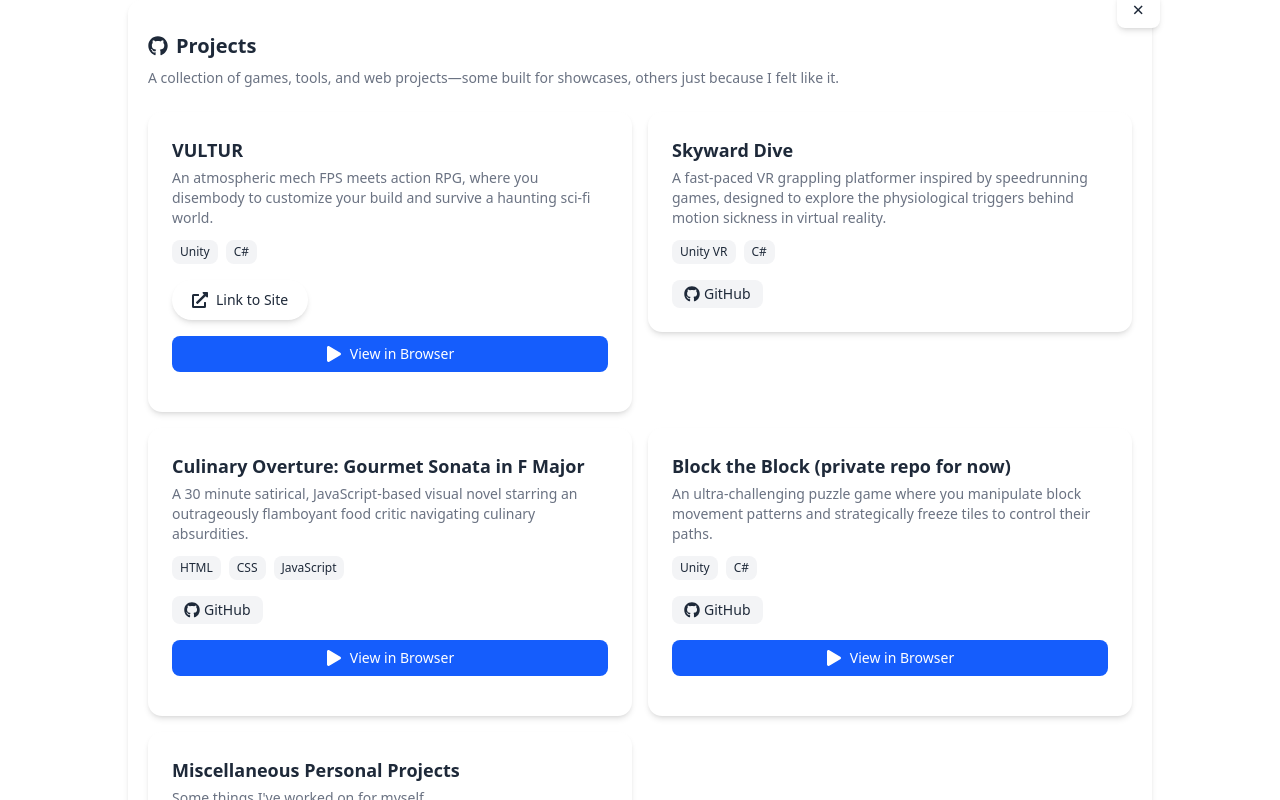
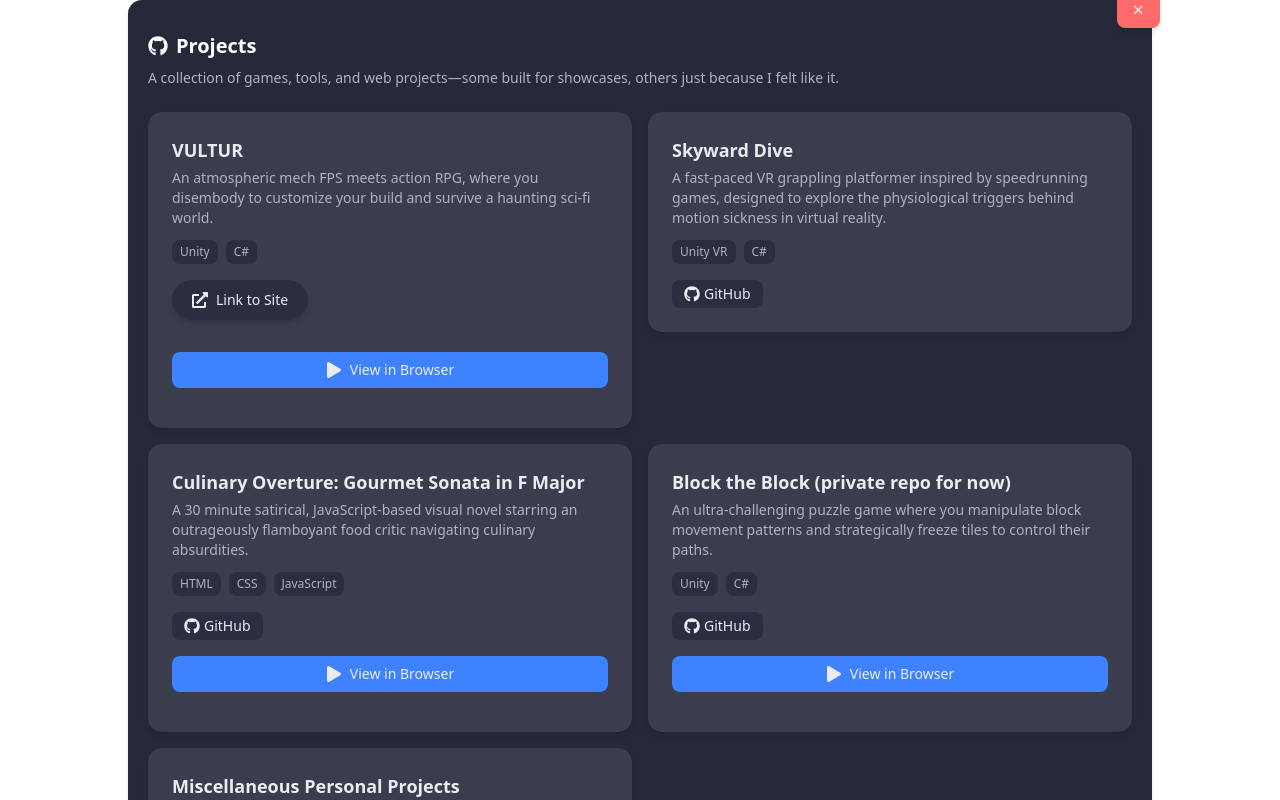
Before and after one commit to KerryLin11/portfolio, a React (Vite) app in the folder my-portfolio/: page /projects in a window 1280 px wide. Built offline with nearby package versions, Linux system fonts and the light colour scheme.

Commit message:
added component dark mode theme

```diff
--- a/my-portfolio/index.html
+++ b/my-portfolio/index.html
@@ -1,5 +1,5 @@
 <!doctype html>
-<html lang="en">
+<html lang="en" class="dark">
 
 <head>
   <meta charset="UTF-8" />
--- a/my-portfolio/src/components/mindmap buttons/ProjectCard.tsx
+++ b/my-portfolio/src/components/mindmap buttons/ProjectCard.tsx
@@ -1,7 +1,6 @@
 import { useState } from 'react';
 import { FaGithub, FaExternalLinkAlt, FaPlay } from 'react-icons/fa';
 import type { Project } from './Types';
-
 
 const ProjectCard = ({
     project,
@@ -9,47 +8,67 @@ const ProjectCard = ({
 }: { project: Project, forceShowPlayer?: boolean }) => {
 
     const [showPlayer, setShowPlayer] = useState(false);
-
     const shouldShowPlayer = forceShowPlayer || showPlayer;
 
     return (
-        <div className="bg-white rounded-xl shadow-md p-6 text-left text-gray-800 ">
+        <div
+            className="rounded-xl shadow-md p-6 text-left"
+            style={{
+                backgroundColor: 'var(--muted)',
+                color: 'var(--card-foreground)',
+            }}
+        >
             <h3 className="text-lg font-semibold mb-1">{project.title}</h3>
-            <p className="text-sm text-gray-500 mb-3">{project.description}</p>
+            <p className="text-sm mb-3" style={{ color: 'var(--muted-foreground)' }}>
+                {project.description}
+            </p>
 
             {project.tags && (
                 <div className="flex flex-wrap gap-2 mb-4">
                     {project.tags.map((tag, index) => (
                         <span
                             key={index}
-                            className="bg-gray-100 text-xs px-2 py-1 rounded-md hover:bg-gray-200"
+                            className="text-xs px-2 py-1 rounded-md transition-all"
+                            style={{
+                                backgroundColor: 'var(--input)',
+                                color: 'var(--muted-foreground)',
+                            }}
                         >
                             {tag}
                         </span>
                     ))}
                 </div>
             )}
-            {project.type === 'embed' || project.type === 'embedLarge' && project.src ? (
+
+            {project.type === 'embed' || (project.type === 'embedLarge' && project.src) ? (
                 <>
                     {project.live && (
                         <a
                             href={project.live}
                             target="_blank"
                             rel="noopener noreferrer"
-                            className="inline-flex items-center justify-center gap-2 px-5 py-2.5 rounded-full bg-gradient-to-r  text-sm font-medium shadow-md hover:from-gray-100 hover:to-gray-200 transition-all duration-200 mb-4"
+                            className="inline-flex items-center justify-center gap-2 px-5 py-2.5 rounded-full text-sm font-medium shadow-md transition-all duration-200 mb-4 hover:scale-105 hover:shadow-lg"
+                            style={{
+                                background: 'var(--input)',
+                                color: 'var(--foreground)',
+                            }}
                         >
                             <FaExternalLinkAlt className="w-4 h-4" />
                             Link to Site
                         </a>
                     )}
 
-                    <div className="flex gap-3 text-sm">
+                    <div className="flex gap-3 text-sm mb-4">
                         {project.github && (
                             <a
                                 href={project.github}
                                 target="_blank"
                                 rel="noopener noreferrer"
-                                className="flex items-center gap-1 px-3 py-1 bg-gray-100 rounded-md hover:bg-gray-200 mb-4"
+                                className="flex items-center gap-1 px-3 py-1 rounded-md transition-all"
+                                style={{
+                                    backgroundColor: 'var(--input)',
+                                    color: 'var(--foreground)',
+                                }}
                             >
                                 <FaGithub className="w-4 h-4" />
                                 GitHub
@@ -60,7 +79,11 @@ const ProjectCard = ({
                     {!shouldShowPlayer ? (
                         <button
                             onClick={() => setShowPlayer(true)}
-                            className="w-full flex items-center justify-center gap-2 px-4 py-2 mb-4 text-sm bg-blue-600 text-white rounded-md hover:bg-blue-700 transition"
+                            className="w-full flex items-center justify-center gap-2 px-4 py-2 mb-4 text-sm rounded-md transition"
+                            style={{
+                                backgroundColor: 'var(--button)',
+                                color: 'var(--foreground)',
+                            }}
                         >
                             <FaPlay className="w-4 h-4" />
                             View in Browser
@@ -71,15 +94,13 @@ const ProjectCard = ({
                                 frameBorder={0}
                                 src={project.src}
                                 title={project.title}
-                                className={`rounded-md border-2 p-2 ${project.type === 'embed' ? 'w-full h-full' : ''
-                                    }`}
+                                className="rounded-md border-2 p-2 w-full h-full"
                                 allowFullScreen
                                 width={project.type === 'embedLarge' ? 800 : 980}
                                 height={project.type === 'embedLarge' ? 800 : 640}
                             />
                         </div>
                     )}
-
                 </>
             ) : (
                 <div className="flex gap-3 text-sm">
@@ -88,13 +109,15 @@ const ProjectCard = ({
                             href={project.github}
                             target="_blank"
                             rel="noopener noreferrer"
-                            className="flex items-center gap-1 px-3 py-1 bg-gray-100 rounded-md hover:bg-gray-200"
+                            className="flex items-center gap-1 px-3 py-1 rounded-md transition-all"
+                            style={{
+                                backgroundColor: 'var(--input)',
+                                color: 'var(--foreground)',
+                            }}
                         >
                             <FaGithub className="w-4 h-4" />
                             GitHub
                         </a>
-
-
                     )}
 
                     {project.live && (
@@ -102,7 +125,11 @@ const ProjectCard = ({
                             href={project.live}
                             target="_blank"
                             rel="noopener noreferrer"
-                            className="inline-flex items-center justify-center gap-2 px-5 py-2.5 rounded-full bg-gradient-to-r  text-sm font-medium shadow-md hover:from-gray-100 hover:to-gray-200 transition-all duration-200 mb-4"
+                            className="inline-flex items-center justify-center gap-2 px-5 py-2.5 rounded-full text-sm font-medium shadow-md transition-all duration-200 mb-4"
+                            style={{
+                                background: 'linear-gradient(to right, var(--muted), var(--muted-foreground))',
+                                color: 'var(--foreground)',
+                            }}
                         >
                             <FaExternalLinkAlt className="w-4 h-4" />
                             Live Demo
--- /dev/null
+++ b/my-portfolio/src/components/mindmap buttons/ThemeToggle.tsx
@@ -0,0 +1,32 @@
+import { useEffect, useState } from 'react'
+
+const ThemeToggle = () => {
+    const [isDark, setIsDark] = useState(false)
+
+    useEffect(() => {
+        const stored = localStorage.getItem('theme')
+        if (stored === 'dark') {
+            document.documentElement.classList.add('dark')
+            setIsDark(true)
+        }
+    }, [])
+
+    const toggleTheme = () => {
+        const root = document.documentElement
+        const newTheme = root.classList.contains('dark') ? 'light' : 'dark'
+        root.classList.toggle('dark')
+        localStorage.setItem('theme', newTheme)
+        setIsDark(newTheme === 'dark')
+    }
+
+    return (
+        <button
+            onClick={toggleTheme}
+            className="p-2 rounded-md bg-muted text-muted-foreground"
+        >
+            {isDark ? '🌙 Dark' : '☀️ Light'}
+        </button>
+    )
+}
+
+export default ThemeToggle
--- a/my-portfolio/src/components/ui/button.tsx
+++ b/my-portfolio/src/components/ui/button.tsx
@@ -20,7 +20,7 @@ const buttonVariants = cva(
         ghost:
           "hover:bg-accent hover:text-accent-foreground dark:hover:bg-accent/50",
         link: "text-primary underline-offset-4 hover:underline",
-        closeButton: "bg-white text-gray-800 shadow-md p-2 hover:bg-gray-200 text-xl",
+        closeButton: "bg-destructive text-foreground shadow-md p-2 hover:bg-muted text-xl",
       },
       size: {
         default: "h-9 px-4 py-2 has-[>svg]:px-3",
--- a/my-portfolio/src/pages/Home.tsx
+++ b/my-portfolio/src/pages/Home.tsx
@@ -7,6 +7,7 @@ import type { Node } from '@/components/mindmap buttons/Types';
 import RelativeTo from '@/components/mindmap buttons/RelativeTo';
 import { motion, AnimatePresence } from 'framer-motion';
 import { FaUser, FaBriefcase, FaEnvelope, FaHome } from 'react-icons/fa'
+import ThemeToggle from '@/components/mindmap buttons/ThemeToggle';
 
 
 
@@ -74,6 +75,7 @@ const Home = () => {
                 onSelectSection={handleSelect}
                 isVisible={true}
             />
+            <ThemeToggle />
 
 
             <AnimatePresence>
--- a/my-portfolio/src/pages/Projects.tsx
+++ b/my-portfolio/src/pages/Projects.tsx
@@ -228,7 +228,7 @@ const Projects = ({ onClose }: SectionProps) => {
             animate={{ scale: isTapping ? 0.98 : 1 }}
             transition={{ type: 'spring', stiffness: 300, damping: 20 }}
             layout
-            className="max-w-5xl mx-auto px-5 py-8 pb-20 bg-white text-gray-800 rounded-xl shadow-md relative"
+            className="max-w-5xl mx-auto px-5 py-8 pb-20 bg-card text-card-foreground rounded-xl shadow-md relative"
         >
             <Button
                 onClick={() => handleClose(onClose)}
@@ -242,11 +242,11 @@ const Projects = ({ onClose }: SectionProps) => {
                 &times;
             </Button>
 
-            <h2 className="text-xl font-semibold mb-2 flex items-center text-gray-800">
+            <h2 className="text-xl font-semibold mb-2 flex items-center text-primary">
                 <FaGithub className="w-5 h-5 mr-2" />
                 Projects
             </h2>
-            <p className="text-sm text-gray-500 mb-6">
+            <p className="text-sm text-muted-foreground mb-6">
                 A collection of games, tools, and web projects—some built for showcases, others just because I felt like it.
             </p>
 
@@ -320,10 +320,10 @@ const Projects = ({ onClose }: SectionProps) => {
                             ) : (
                                 <motion.div
                                     key="details"
-                                    className="mt-6 bg-gray-100 border border-gray-200 p-6 rounded-xl shadow-sm "
+                                    className="mt-6 bg-muted border border-border p-6 rounded-xl shadow-sm text-muted-foreground"
                                 >
-                                    <h4 className="text-lg font-semibold mb-2">More about this project</h4>
-                                    <p className="text-sm text-gray-700 leading-relaxed">
+                                    <h4 className="text-lg font-semibold mb-2 text-foreground">More about this project</h4>
+                                    <p className="text-sm leading-relaxed">
                                         {projects[activeIndex].details}
                                     </p>
                                 </motion.div>
@@ -346,10 +346,10 @@ const Projects = ({ onClose }: SectionProps) => {
 
                             <motion.div
                                 key="child-details"
-                                className="mt-6 bg-gray-100 border border-gray-200 p-6 rounded-xl shadow-sm"
+                                className="mt-6 bg-muted border border-border p-6 rounded-xl shadow-sm text-muted-foreground"
                             >
-                                <h4 className="text-lg font-semibold mb-2">More about this project</h4>
-                                <p className="text-sm text-gray-700 leading-relaxed">
+                                <h4 className="text-lg font-semibold mb-2 text-foreground">More about this project</h4>
+                                <p className="text-sm leading-relaxed">
                                     {projects[activeIndex].children![activeChildIndex].details}
                                 </p>
                             </motion.div>
```
Also changed, not shown: my-portfolio/src/pages/About.tsx (+8 -8 lines), my-portfolio/src/pages/Contact.tsx (+5 -5 lines), my-portfolio/src/styles/tailwind.css.
